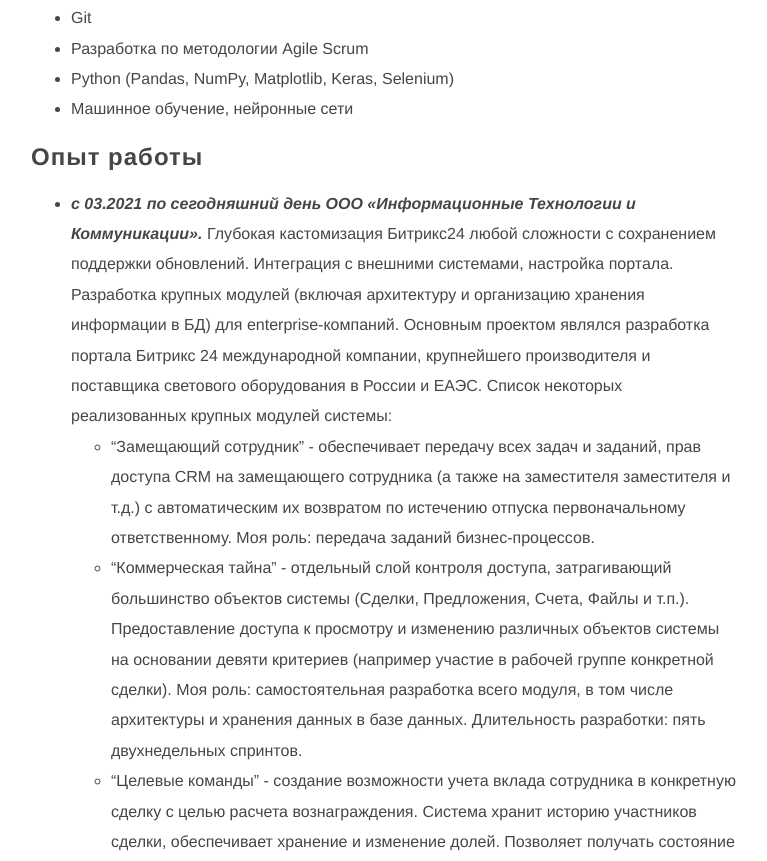
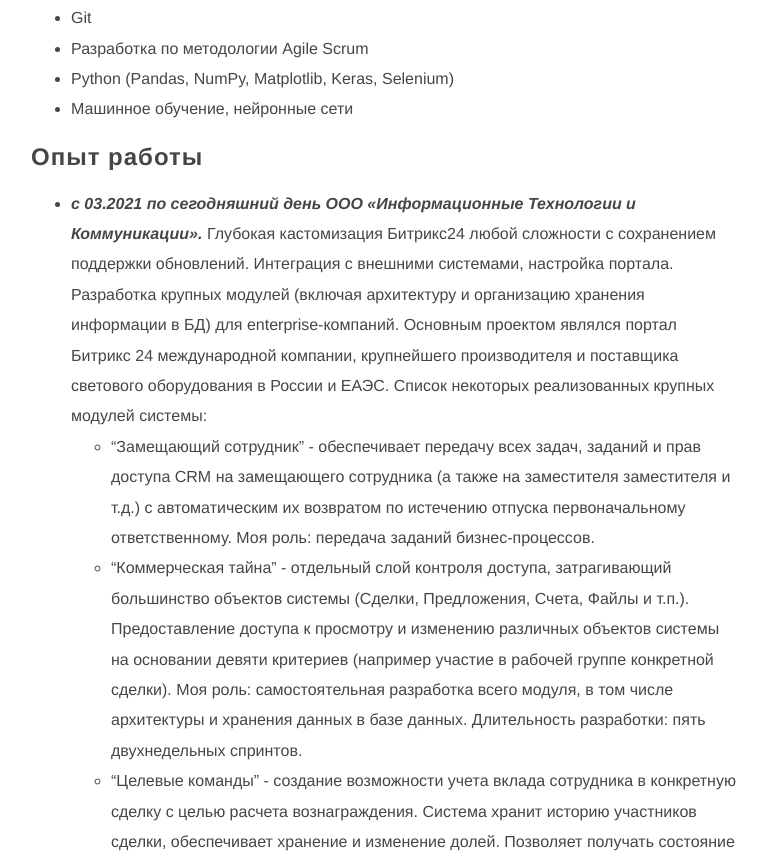
Before and after one commit to MironovMike/blog.public.mironovmike, a plain HTML site: page index.html in a window 1280 px wide. Shown: the part 1059-1920 px from the top of the page, without its empty margins (511-1278 px from the left). Drawn offline with Linux system fonts and the light colour scheme.

Commit message:
Minor changes

```diff
--- a/index.html
+++ b/index.html
@@ -200,7 +200,7 @@
 
     ,
         "url" : "https:\/\/mironovmike.github.io\/",
-        "wordCount" : "1783",
+        "wordCount" : "1782",
         "genre" : [ ],
         "keywords" : [ ]
     }
@@ -385,9 +385,9 @@ dev-server (с песочницами для разработки), Gitlab-serve
 <h2 id="опыт-работы">Опыт работы</h2>
 <ul>
 <li><em><strong>с 03.2021 по сегодняшний день ООО «Информационные Технологии и Коммуникации».</strong></em> Глубокая кастомизация Битрикс24 любой сложности с сохранением поддержки обновлений. Интеграция с внешними системами, настройка портала.
-Разработка крупных модулей (включая архитектуру и организацию хранения информации в БД) для enterprise-компаний. Основным проектом являлся разработка портала Битрикс 24 международной компании, крупнейшего производителя и поставщика светового оборудования в России и ЕАЭС. Список некоторых реализованных крупных модулей системы:
+Разработка крупных модулей (включая архитектуру и организацию хранения информации в БД) для enterprise-компаний. Основным проектом являлся портал Битрикс 24 международной компании, крупнейшего производителя и поставщика светового оборудования в России и ЕАЭС. Список некоторых реализованных крупных модулей системы:
 <ul>
-<li>&ldquo;Замещающий сотрудник&rdquo; - обеспечивает передачу всех задач и заданий, прав доступа CRM на замещающего сотрудника (а также на заместителя заместителя и т.д.) с автоматическим их возвратом по истечению отпуска первоначальному ответственному. Моя роль: передача заданий бизнес-процессов.</li>
+<li>&ldquo;Замещающий сотрудник&rdquo; - обеспечивает передачу всех задач, заданий и прав доступа CRM на замещающего сотрудника (а также на заместителя заместителя и т.д.) с автоматическим их возвратом по истечению отпуска первоначальному ответственному. Моя роль: передача заданий бизнес-процессов.</li>
 <li>&ldquo;Коммерческая тайна&rdquo; - отдельный слой контроля доступа, затрагивающий большинство объектов системы (Сделки, Предложения, Счета, Файлы и т.п.). Предоставление доступа к просмотру и изменению различных объектов системы на основании девяти критериев (например участие в рабочей группе конкретной сделки). Моя роль: самостоятельная разработка всего модуля, в том числе архитектуры и хранения данных в базе данных. Длительность разработки: пять двухнедельных спринтов.</li>
 <li>&ldquo;Целевые команды&rdquo; - создание возможности учета вклада сотрудника в конкретную сделку с целью расчета вознаграждения. Система хранит историю участников сделки, обеспечивает хранение и изменение долей. Позволяет получать состояние целевой команды на конкретной день реализации товара. Моя роль: самостоятельная разработка всего модуля, в том числе архитектуры и хранения данных в базе данных. Длительность разработки: два двухнедельных спринта.</li>
 <li>&ldquo;Маркетинг&rdquo; - кастомизация коробочной версии email-рассылок с целью добавление новой бизнес-логики на различные события.</li>
```
